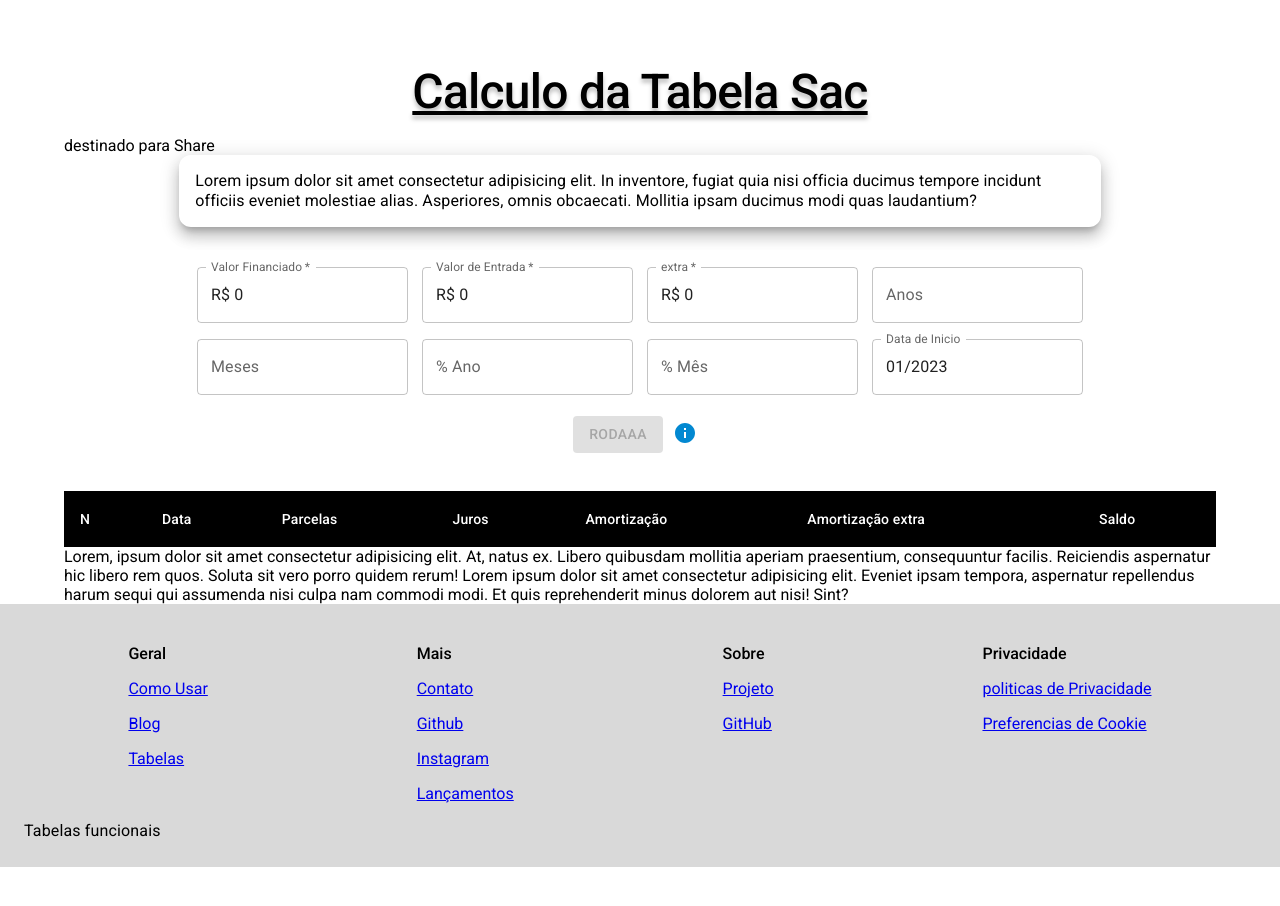
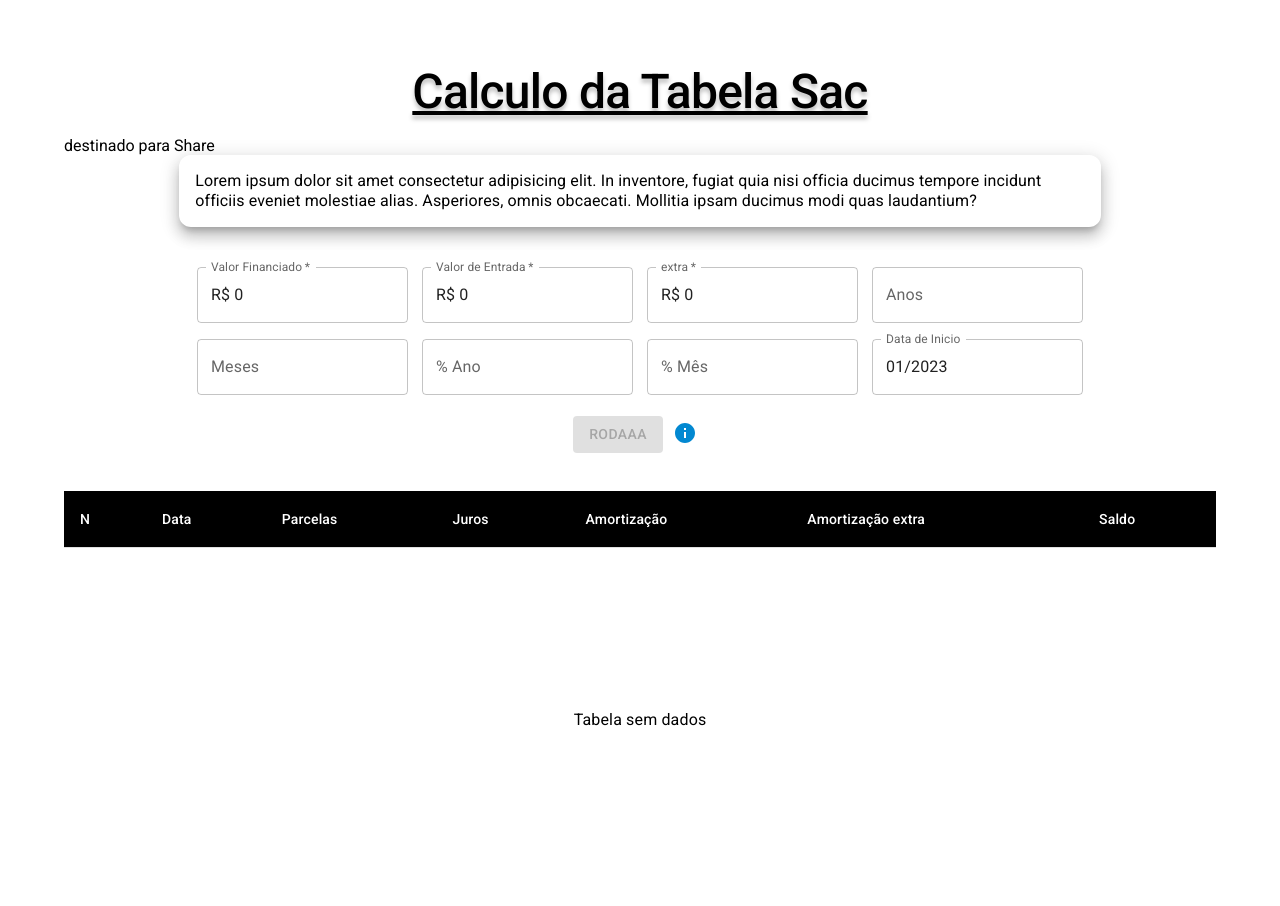
Before and after one commit to Diogozura/financas-faceis, a Next.js app: page / in a window 1280 px wide. Shown: the top 906 px of the page. Before the commit the page ends 867 px from the top, so only its background shows below. Built offline with nearby package versions, Linux system fonts and the light colour scheme.

Commit message:
espaço na tabela

```diff
--- a/src/screens/TabelaSacScreen/TableSac/index.tsx
+++ b/src/screens/TabelaSacScreen/TableSac/index.tsx
@@ -9,7 +9,7 @@ import InfoIcon from '@mui/icons-material/Info';
 import { styled } from '@mui/material/styles';
 import { tableCellClasses } from '@mui/material/TableCell';
 import useScrollTrigger from '@mui/material/useScrollTrigger';
-import { Box, Button } from '@mui/material';
+import { Box, Button, Typography } from '@mui/material';
 import Link from 'next/link';
 import { Navigation } from '../../../components/navgation';
 import { Botao } from './style';
@@ -93,7 +93,7 @@ export default function SimpleTable({ valorInicial, extra ,  error, data, valorE
         <Navigation href="#baixo"><InfoIcon color="info" /></Navigation>
     </Botao>
 
-      <Box sx={{overflowX:'auto'}}>
+      <Box sx={{ overflowX: 'auto' }} height={700}>
 
 
       <Table sx={{minWidth: 350}}  aria-label="customized   table">
@@ -140,13 +140,11 @@ export default function SimpleTable({ valorInicial, extra ,  error, data, valorE
             </StyledTableRow>
 
           ))}
-          <TableRow>
 
+          </TableBody>
 
-
-          </TableRow>
-        </TableBody>
         </Table>
+        {items ? <Typography sx={{ textAlign:'center' , marginTop:'10em', } }>Tabela sem dados</Typography>: null}
         </Box>
       <div id='baixo'></div>
     </>
```
